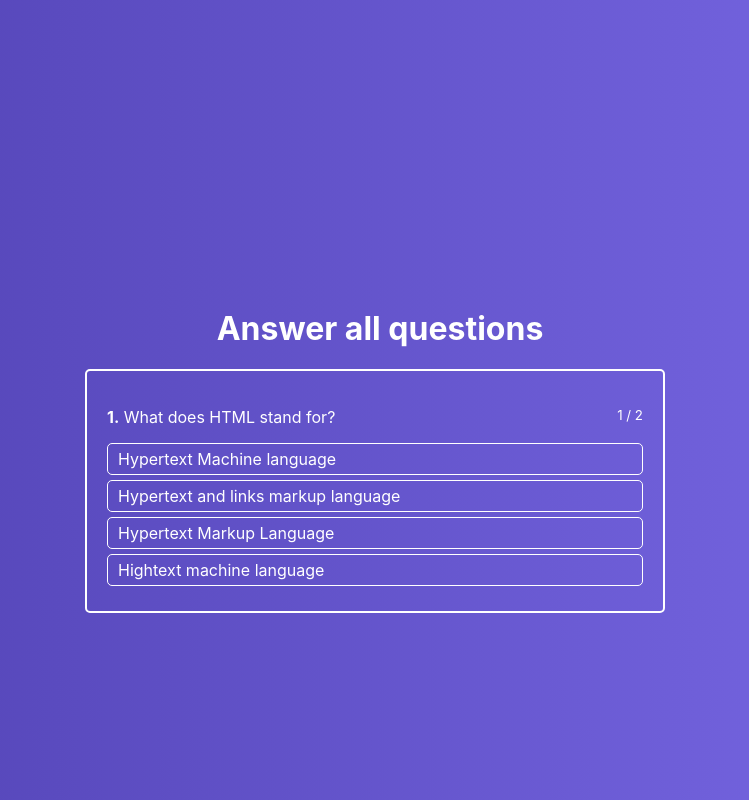
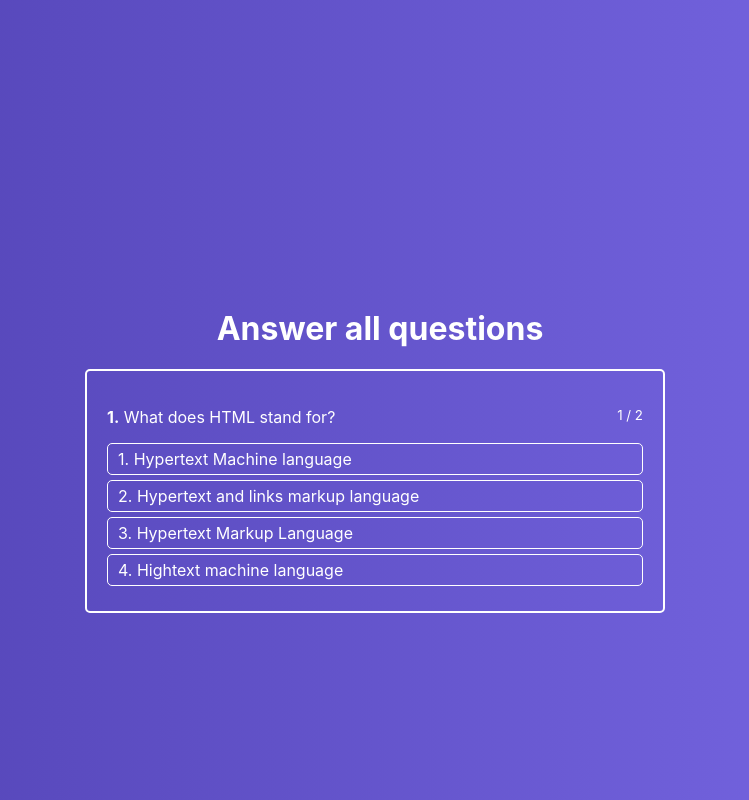
Before and after one commit to ElizabethVlasenko/react-redux-quiz, a React (Create React App) app: page / in a window 1280 px wide. Shown: the whole page, without its empty margins (265-1014 px from the left). Built offline with nearby package versions, Linux system fonts and the light colour scheme.

Commit message:
Added answer checking

```diff
--- a/src/components/ActiveQuiz/ActiveQuiz.js
+++ b/src/components/ActiveQuiz/ActiveQuiz.js
@@ -15,6 +15,7 @@ const ActiveQuiz = props => (
         <AnswersList
             answers = {props.answers}
             onAnswerClick = {props.onAnswerClick}
+            state = {props.state}
         />
 
     </div>
--- a/src/components/ActiveQuiz/AnswersList/AnswerItem/AnswerItem.js
+++ b/src/components/ActiveQuiz/AnswersList/AnswerItem/AnswerItem.js
@@ -2,12 +2,20 @@ import React from "react";
 import classes from './AnswerItem.module.css';
 
 const AnswerItem = props => {
+    const cls = [classes.AnswerItem];
+
+    if (props.state) {
+        cls.push(classes[props.state])
+    }
+
+    console.log(cls);
+
     return (
         <li
-            className={classes.AnswerItem}
-            onClick = {() => props.onAnswerClick(props.answer.id)}
+            className={cls.join(' ')} // classes.AnswerItem or classes.AnswerItem success classes.AnswerItem error
+           onClick = {cls.length < 2 ? () => props.onAnswerClick(props.answer.id) : null }
         >
-            {props.answer.text}
+            {props.answer.id}. {props.answer.text}
         </li>
     )
 };
--- a/src/components/ActiveQuiz/AnswersList/AnswerItem/AnswerItem.module.css
+++ b/src/components/ActiveQuiz/AnswersList/AnswerItem/AnswerItem.module.css
@@ -10,3 +10,11 @@
     background-color: rgba(255, 255, 255, .2);
     transition: background-color .3s ease-in-out;
 }
+
+.AnswerItem.success {
+    background-color: #6de669;
+}
+
+.AnswerItem.error {
+    background-color: #e66969;
+}
--- a/src/components/ActiveQuiz/AnswersList/AnswersList.js
+++ b/src/components/ActiveQuiz/AnswersList/AnswersList.js
@@ -11,6 +11,7 @@ const AnswersList = props => (
                         key = { index }
                         answer = { answer }
                         onAnswerClick = { props.onAnswerClick }
+                        state = { props.state ? props.state[answer.id] : null }
                     />
                 )
             })
--- a/src/containeers/Quiz/Quiz.js
+++ b/src/containeers/Quiz/Quiz.js
@@ -6,6 +6,7 @@ class Quiz extends Component {
 
     state = {
         activeQuestion: 0,
+        answerState: null, //current user click { [id]: 'success' 'error'}
         quiz: [
             {
                 id: 1,
@@ -32,13 +33,44 @@ class Quiz extends Component {
         ]
     }
 
-    onAnswerClickHandler = (answerId) => {
-        if (this.state.activeQuestion < this.state.quiz.length - 1 ) {
+
+    onAnswerClickHandler = answerId => {
+
+        const question = this.state.quiz[this.state.activeQuestion]
+
+        if (question.rightAnswerId === answerId){
+
             this.setState({
-                activeQuestion: this.state.activeQuestion + 1
+                answerState:{ [answerId] : 'success'}
+        })
+
+
+            const timeout = window.setTimeout(() => {
+                if(this.isQuizFinished()){
+
+                } else {
+                    this.setState({
+                        activeQuestion: this.state.activeQuestion + 1,
+                        answerState: null,
+                    })
+                }
+                window.clearTimeout(timeout);
+            }, 1000)
+
+        }
+        else {
+
+            this.setState({
+                answerState:{ [answerId] : 'error'}
             })
         }
+
     }
+
+    isQuizFinished( ) {
+        return this.state.activeQuestion + 1 === this.state.quiz.length;
+    }
+
 
     render () {
         return (
@@ -51,6 +83,7 @@ class Quiz extends Component {
                         onAnswerClick = { this.onAnswerClickHandler }
                         quizLength = { this.state.quiz.length }
                         questionNumber = { this.state.activeQuestion + 1 }
+                        state = { this.state.answerState }
                     />
                 </div>
             </div>
```
